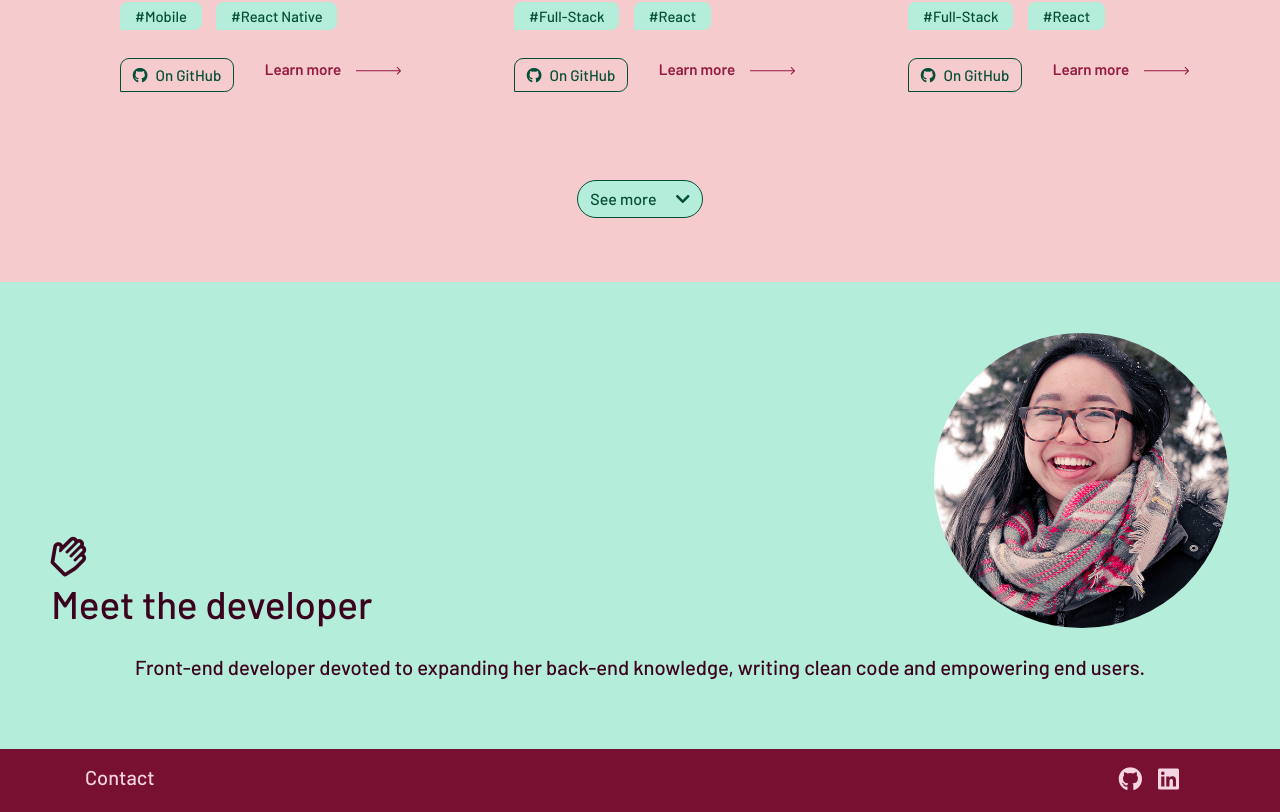
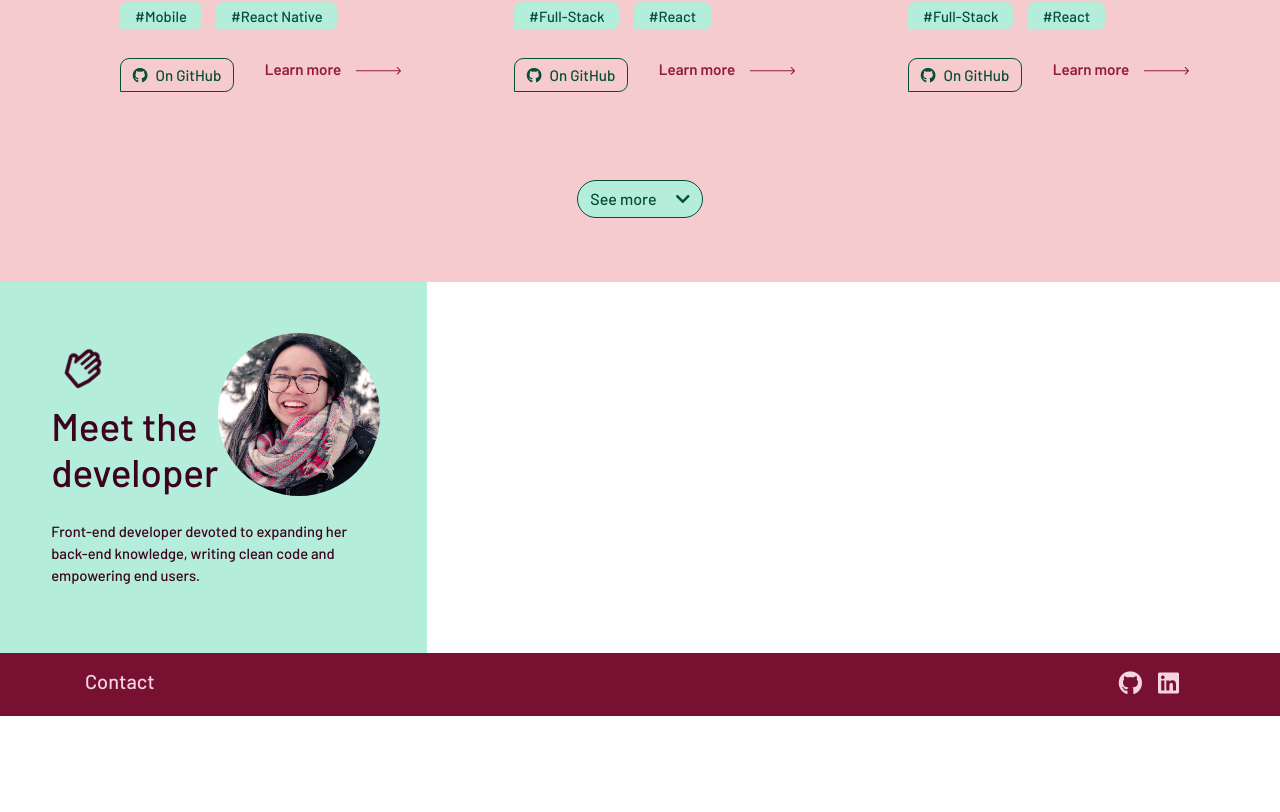
Before and after one commit to angelicamapeso/portfolio-v2, a React (Create React App) app: page /#/ in a window 1280 px wide. Shown: the part 1157-1969 px from the top of the page. After the commit the page ends 1873 px from the top, so only its background shows below. Built offline with nearby package versions, Linux system fonts and the light colour scheme.

Commit message:
complete about header

```diff
--- a/src/components/AboutHeader/index.js
+++ b/src/components/AboutHeader/index.js
@@ -9,12 +9,10 @@ import "./style.scss";
 
 export default function AboutHeader({ isPreview }) {
   return (
-    <Container fluid className="about-section bg-mint">
-      <Row>
-        <Col id="about-section-header">
+    <Col xs={12} sm={4} id="about-section-header" className="about-section-col bg-mint">
       <div className="about-section-title-img">
         <h1 id="about-section-title-line" className="mb-4">
-              <i class="far fa-hand-paper mb-2" aria-hidden="true"></i>
+          <i class="far fa-hand-paper mb-4" aria-hidden="true"></i>
           Meet the developer
         </h1>
         <div className="headshot-frame mb-4">
@@ -22,11 +20,9 @@ export default function AboutHeader({ isPreview }) {
         </div>
       </div>
       <p>
-            Front-end developer devoted to expanding her back-end knowledge,
-            writing clean code and empowering end users.
+        Front-end developer devoted to expanding her back-end knowledge, writing
+        clean code and empowering end users.
       </p>
     </Col>
-      </Row>
-    </Container>
   );
 }
--- a/src/components/AboutHeader/style.scss
+++ b/src/components/AboutHeader/style.scss
@@ -1,6 +1,8 @@
 @import "../../../node_modules/bootstrap/scss/mixins";
 @import "../../../node_modules/bootstrap/scss/functions";
 @import "../../../node_modules/bootstrap/scss/variables";
+
+@import "../../sass/animations";
 
 #about-section-header {
   display: flex;
@@ -21,7 +23,11 @@
     text-align: center;
 
     .fa-hand-paper {
+      margin-bottom: 0.2em;
       transform: rotate(45deg);
+      transform-origin: center bottom;
+
+      animation: wave-hand 1s ease-in-out 0s infinite;
     }
   }
 
@@ -45,7 +51,6 @@
   }
 
   p {
-    display: none;
     font-size: 1.1em;
     text-align: center;
   }
@@ -54,24 +59,49 @@
 @include media-breakpoint-up(sm) {
   #about-section-header {
     .about-section-title-img {
+      align-items: flex-start;
+    }
+
+    #about-section-title-line {
+      align-items: flex-start;
+      text-align: left;
+    }
+
+    p {
+      font-size: 0.8em;
+      text-align: left;
+    }
+
+    .headshot-frame {
+      width: 100%;
+      padding-top: 100%;
+    }
+  }
+}
+
+@include media-breakpoint-up(md) {
+  #about-section-header {
+    .headshot-frame {
+      width: 75%;
+      padding-top: 75%;
+    }
+  }
+}
+
+@include media-breakpoint-up(xl) {
+  #about-section-header {
+    .about-section-title-img {
       flex-direction: row;
       align-items: flex-end;
     }
 
     #about-section-title-line {
       margin-right: auto;
-      align-items: flex-start;
-      text-align: left;
     }
 
     .headshot-frame {
-      width: 25%;
-      padding-top: 25%;
-    }
-
-    p {
-      display: block;
-      text-align: left;
+      width: 50%;
+      padding-top: 50%;
     }
   }
 }
--- a/src/components/AboutSection/index.js
+++ b/src/components/AboutSection/index.js
@@ -7,11 +7,11 @@ import "./style.scss";
 
 export default function AboutSection({ isPreview }) {
   return (
-    <div id="about-section">
-      <AboutHeader isPreview />
+    <Container fluid id="about-section">
       <Row>
+        <AboutHeader isPreview />
         <Col></Col>
       </Row>
-    </div>
+    </Container>
   );
 }
--- a/src/components/AboutSection/style.scss
+++ b/src/components/AboutSection/style.scss
@@ -2,12 +2,16 @@
 @import "../../../node_modules/bootstrap/scss/functions";
 @import "../../../node_modules/bootstrap/scss/variables";
 
-.about-section.container-fluid {
-  padding: 8%;
+#about-section {
+  .about-section-col {
+    padding: 8%;
+  }
 }
 
 @include media-breakpoint-up(sm) {
-  .about-section.container-fluid {
-    padding: 4%;
+  #about-section {
+    .about-section-col {
+      padding: 4%;
+    }
   }
 }
--- a/src/sass/_animations.scss
+++ b/src/sass/_animations.scss
@@ -16,6 +16,24 @@
   100% {
     opacity: 1;
     transform: translateY(0);
+  }
+}
+
+@keyframes wave-hand {
+  0% {
+    transform: rotate(45deg);
+  }
+  20% {
+    transform: rotate(60deg);
+  }
+  40% {
+    transform: rotate(45deg);
+  }
+  60% {
+    transform: rotate(60deg);
+  }
+  80% {
+    transform: rotate(45deg);
   }
 }
 
```
Lines whose indentation alone changed are shown as unchanged.
